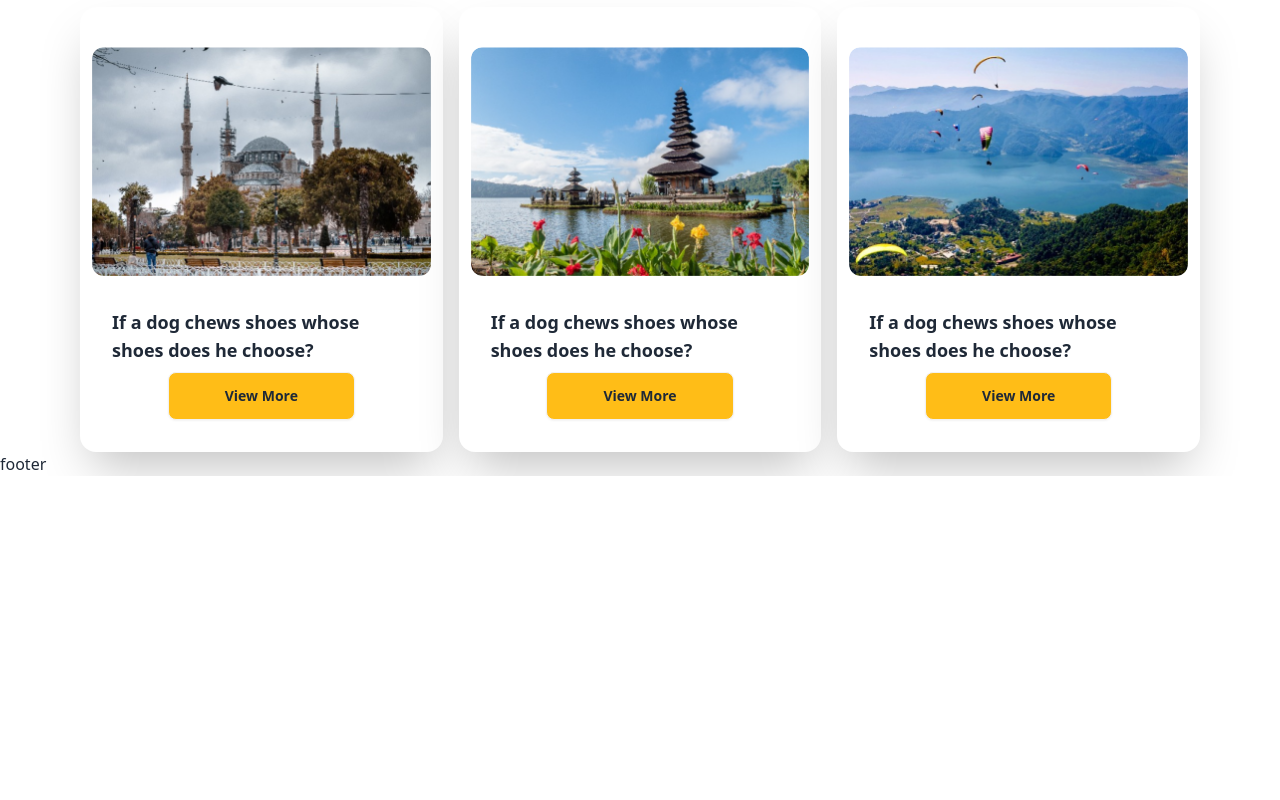
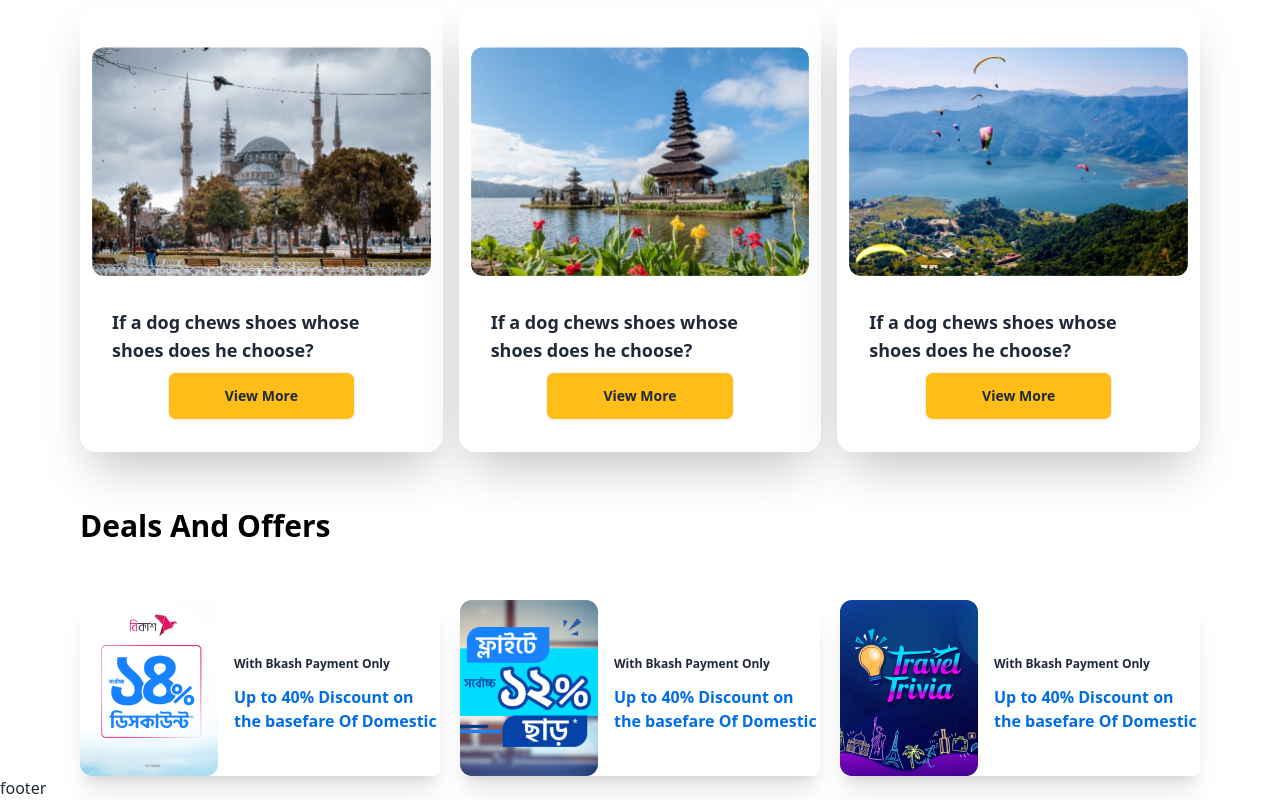
Before and after one commit to rashaduldev/Airbook-Front-end-Project, a React (Vite) app: page / in a window 1280 px wide. Shown: the part 505-1305 px from the top of the page. Before the commit the page ends 981 px from the top, so only its background shows below. Built offline with nearby package versions, Linux system fonts and the light colour scheme.

Commit message:
Deals And Offers part Done

```diff
--- a/src/Components/MainPart/MainPart.jsx
+++ b/src/Components/MainPart/MainPart.jsx
@@ -1,6 +1,9 @@
 import fet1 from '../../../public/Thumbnail/Rectangle 181.png'
 import fet2 from '../../../public/Thumbnail/Rectangle 18-11.png'
 import fet3 from '../../../public/Thumbnail/Rectangle 18-22.png'
+import off1 from '../../../public/Offer/sliderUp_to_14__discount_on_Domestic_flights 2-1.png'
+import off2 from '../../../public/Offer/sliderUp_to_14__discount_on_Domestic_flights 2-2.png'
+import off3 from '../../../public/Offer/sliderUp_to_14__discount_on_Domestic_flights 2.png'
 
 const MainPart = () => {
     return (
@@ -45,6 +48,34 @@
                 </div>
             </div>
 
+            {/* Deals And Offers part */}
+            <div>
+                <h2 className='my-14 text-black font-bold text-3xl'>Deals And Offers</h2>
+                <div className='grid grid-cols-1 lg:grid-cols-3 gap-5'>
+                    <div className='flex shadow-xl rounded-lg items-center gap-4 cursor-pointer'>
+                        <img src={off3} alt="" />
+                        <div>
+                        <p className='font-bold my-3 text-[12px]'>With Bkash Payment Only</p>
+                        <h4 className='text-[#016DE4] font-bold'>Up to 40% Discount on the basefare Of Domestic</h4>
+                        </div>
+                    </div>
+                    <div className='flex shadow-xl rounded-lg items-center gap-4 cursor-pointer'>
+                        <img src={off1} alt="" />
+                        <div>
+                        <p className='font-bold my-3 text-[12px]'>With Bkash Payment Only</p>
+                        <h4 className='text-[#016DE4] font-bold'>Up to 40% Discount on the basefare Of Domestic</h4>
+                        </div>
+                    </div>
+                    <div className='flex shadow-xl rounded-lg items-center gap-4 cursor-pointer'>
+                        <img src={off2} alt="" />
+                        <div>
+                        <p className='font-bold my-3 text-[12px]'>With Bkash Payment Only</p>
+                        <h4 className='text-[#016DE4] font-bold'>Up to 40% Discount on the basefare Of Domestic</h4>
+                        </div>
+                    </div>
+                </div>
+            </div>
+
         </div>
     );
 };
```
